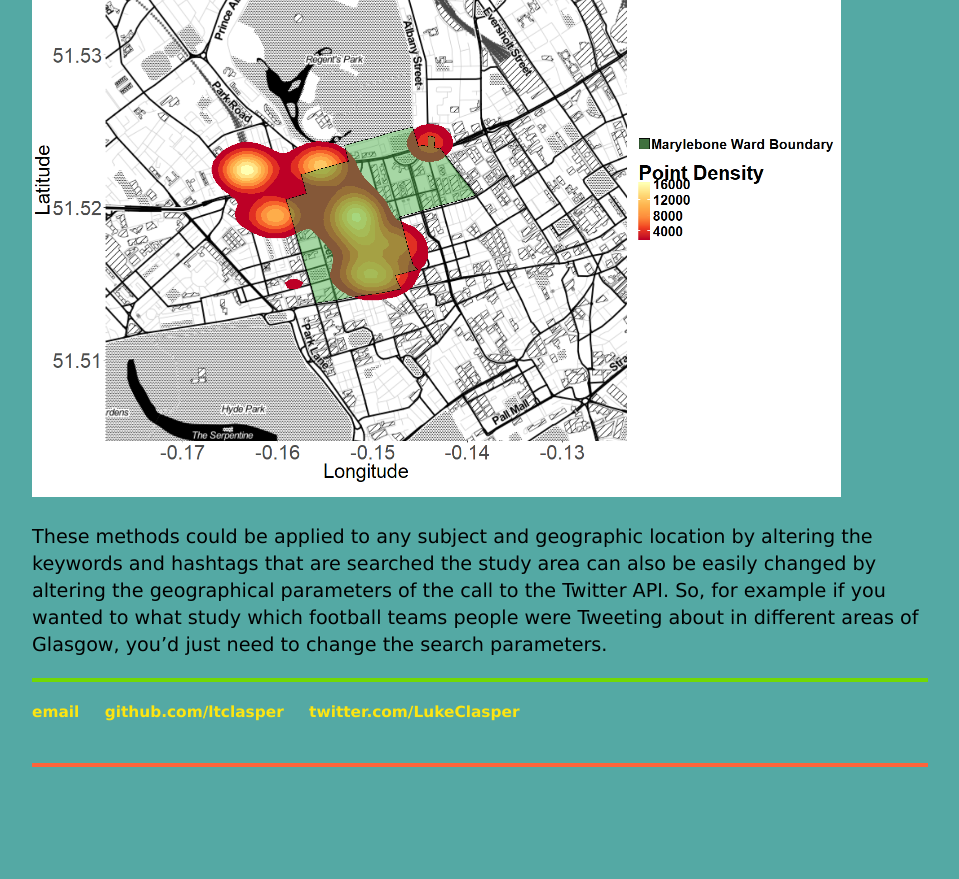
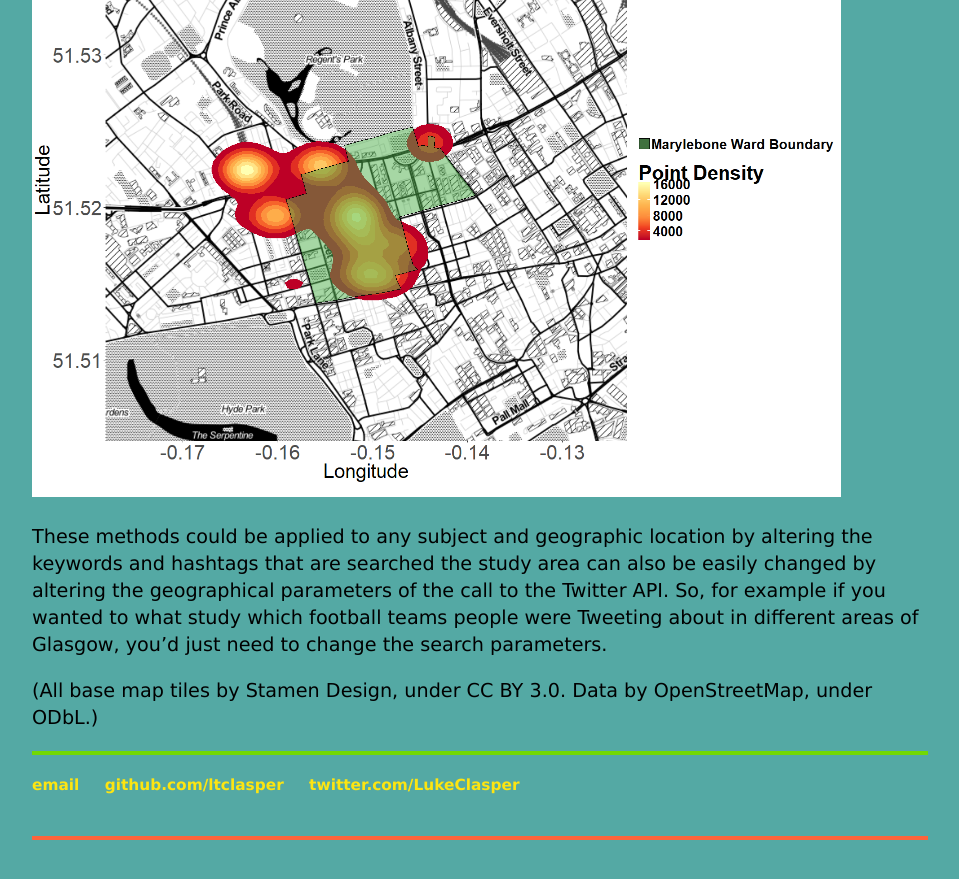
Before and after one commit to ltclasper/ltclasper.github.io, a Jekyll site: the page built from _posts/2018-04-16-thesis.md, in a window 1280 px wide and 900 px high, scrolled down 5541 px. Shown: the top 879 px of the window, without its empty margins (160-1119 px from the left). Built offline with Jekyll 4.4.1, drawn with Linux system fonts in a browser that asks for light colours; before the commit the page ends 6368 px from its top, so only the background shows below that.

Commit message:
Update 2018-04-16-thesis.md

```diff
--- a/_posts/2018-04-16-thesis.md
+++ b/_posts/2018-04-16-thesis.md
@@ -39,3 +39,5 @@ Some comparisons between Tweets collected for particular neighbourhoods and offi
 <img src="/marylebone_toner_zoomed_crop.png" alt="Marylebone" style="width:809;height:623px;">
 
 These methods could be applied to any subject and geographic location by altering the keywords and hashtags that are searched the study area can also be easily changed by altering the geographical parameters of the call to the Twitter API. So, for example if you wanted to what study which football teams people were Tweeting about in different areas of Glasgow, you’d just need to change the search parameters.
+
+(All base map tiles by Stamen Design, under CC BY 3.0. Data by OpenStreetMap, under ODbL.)
```
